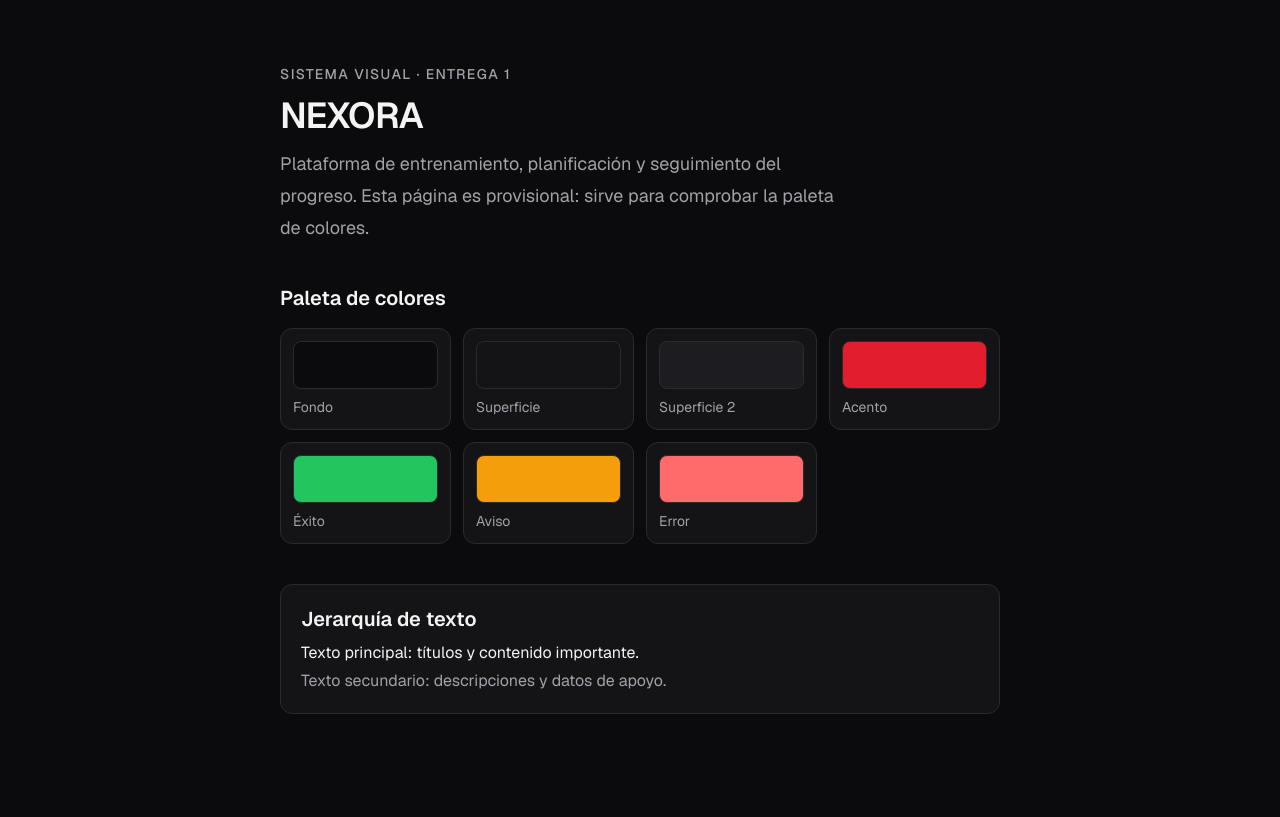
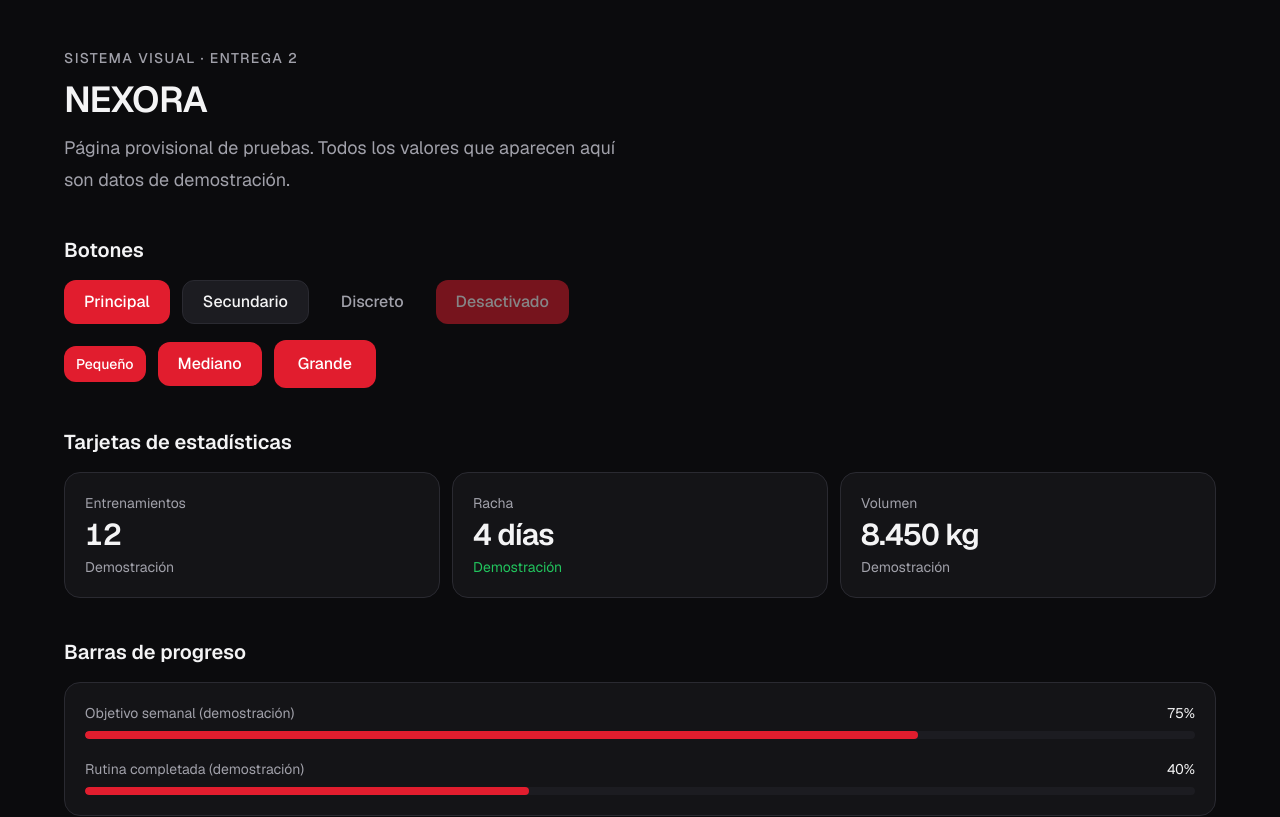
Before and after one commit to nexoragym/Nexora, a Next.js app: page / in a window 1280 px wide. Shown: the top 817 px of the page. Built offline with nearby package versions, Linux system fonts and the light colour scheme.

Commit message:
Fase 2 entrega 2: componentes base

```diff
--- a/app/page.tsx
+++ b/app/page.tsx
@@ -1,64 +1,80 @@
 import { siteConfig } from "../lib/site";
-
-const colores = [
-  { nombre: "Fondo", clase: "bg-background" },
-  { nombre: "Superficie", clase: "bg-surface" },
-  { nombre: "Superficie 2", clase: "bg-surface-2" },
-  { nombre: "Acento", clase: "bg-accent" },
-  { nombre: "Éxito", clase: "bg-success" },
-  { nombre: "Aviso", clase: "bg-warning" },
-  { nombre: "Error", clase: "bg-danger" },
-];
+import { Badge } from "../components/ui/Badge";
+import { Button } from "../components/ui/Button";
+import { Card } from "../components/ui/Card";
+import { ProgressBar } from "../components/ui/ProgressBar";
+import { StatCard } from "../components/ui/StatCard";
 
 export default function Home() {
   return (
-    <main className="mx-auto flex w-full max-w-3xl flex-1 flex-col gap-10 px-6 py-16">
+    <main className="flex w-full flex-1 flex-col gap-10 px-6 py-12 sm:px-10 lg:px-16">
       <header className="flex flex-col gap-3">
         <p className="text-sm font-medium uppercase tracking-widest text-muted">
-          Sistema visual · Entrega 1
+          Sistema visual · Entrega 2
         </p>
         <h1 className="text-4xl font-semibold tracking-tight">
           {siteConfig.name}
         </h1>
         <p className="max-w-xl text-lg leading-8 text-muted">
-          Plataforma de entrenamiento, planificación y seguimiento del
-          progreso. Esta página es provisional: sirve para comprobar la
-          paleta de colores.
+          Página provisional de pruebas. Todos los valores que aparecen aquí
+          son datos de demostración.
         </p>
       </header>
 
-      <section aria-labelledby="paleta">
-        <h2 id="paleta" className="text-xl font-semibold">
-          Paleta de colores
+      <section aria-labelledby="botones" className="flex flex-col gap-4">
+        <h2 id="botones" className="text-xl font-semibold">
+          Botones
         </h2>
-        <ul className="mt-4 grid grid-cols-2 gap-3 sm:grid-cols-4">
-          {colores.map((color) => (
-            <li
-              key={color.nombre}
-              className="rounded-xl border border-border bg-surface p-3"
-            >
-              <div
-                className={`h-12 rounded-lg border border-border ${color.clase}`}
-              />
-              <p className="mt-2 text-sm text-muted">{color.nombre}</p>
-            </li>
-          ))}
-        </ul>
+        <div className="flex flex-wrap items-center gap-3">
+          <Button>Principal</Button>
+          <Button variant="secondary">Secundario</Button>
+          <Button variant="ghost">Discreto</Button>
+          <Button disabled>Desactivado</Button>
+        </div>
+        <div className="flex flex-wrap items-center gap-3">
+          <Button size="sm">Pequeño</Button>
+          <Button size="md">Mediano</Button>
+          <Button size="lg">Grande</Button>
+        </div>
       </section>
 
-      <section
-        aria-labelledby="texto"
-        className="rounded-xl border border-border bg-surface p-5"
-      >
-        <h2 id="texto" className="text-xl font-semibold">
-          Jerarquía de texto
+      <section aria-labelledby="estadisticas" className="flex flex-col gap-4">
+        <h2 id="estadisticas" className="text-xl font-semibold">
+          Tarjetas de estadísticas
         </h2>
-        <p className="mt-2 text-foreground">
-          Texto principal: títulos y contenido importante.
-        </p>
-        <p className="mt-1 text-muted">
-          Texto secundario: descripciones y datos de apoyo.
-        </p>
+        <div className="grid grid-cols-1 gap-3 sm:grid-cols-3">
+          <StatCard label="Entrenamientos" value="12" hint="Demostración" />
+          <StatCard
+            label="Racha"
+            value="4 días"
+            hint="Demostración"
+            tone="success"
+          />
+          <StatCard label="Volumen" value="8.450 kg" hint="Demostración" />
+        </div>
+      </section>
+
+      <section aria-labelledby="progreso" className="flex flex-col gap-4">
+        <h2 id="progreso" className="text-xl font-semibold">
+          Barras de progreso
+        </h2>
+        <Card className="flex flex-col gap-5">
+          <ProgressBar label="Objetivo semanal (demostración)" value={3} max={4} />
+          <ProgressBar label="Rutina completada (demostración)" value={40} />
+        </Card>
+      </section>
+
+      <section aria-labelledby="etiquetas" className="flex flex-col gap-4">
+        <h2 id="etiquetas" className="text-xl font-semibold">
+          Etiquetas
+        </h2>
+        <div className="flex flex-wrap gap-2">
+          <Badge>Neutral</Badge>
+          <Badge tone="accent">Acento</Badge>
+          <Badge tone="success">Completada</Badge>
+          <Badge tone="warning">Pendiente</Badge>
+          <Badge tone="danger">Error</Badge>
+        </div>
       </section>
     </main>
   );
--- /dev/null
+++ b/components/ui/Badge.tsx
@@ -0,0 +1,29 @@
+import type { HTMLAttributes } from "react";
+import { cn } from "../../lib/cn";
+
+export type BadgeTone = "neutral" | "accent" | "success" | "warning" | "danger";
+
+type BadgeProps = HTMLAttributes<HTMLSpanElement> & {
+  tone?: BadgeTone;
+};
+
+const tones: Record<BadgeTone, string> = {
+  neutral: "border-border bg-surface-2 text-muted",
+  accent: "border-accent/40 bg-accent/15 text-foreground",
+  success: "border-success/40 bg-success/15 text-success",
+  warning: "border-warning/40 bg-warning/15 text-warning",
+  danger: "border-danger/40 bg-danger/15 text-danger",
+};
+
+export function Badge({ tone = "neutral", className, ...props }: BadgeProps) {
+  return (
+    <span
+      className={cn(
+        "inline-flex items-center rounded-full border px-2.5 py-0.5 text-xs font-medium",
+        tones[tone],
+        className,
+      )}
+      {...props}
+    />
+  );
+}
--- /dev/null
+++ b/components/ui/Button.tsx
@@ -0,0 +1,45 @@
+import type { ButtonHTMLAttributes } from "react";
+import { cn } from "../../lib/cn";
+
+export type ButtonVariant = "primary" | "secondary" | "ghost";
+export type ButtonSize = "sm" | "md" | "lg";
+
+type ButtonProps = ButtonHTMLAttributes<HTMLButtonElement> & {
+  variant?: ButtonVariant;
+  size?: ButtonSize;
+};
+
+const base =
+  "inline-flex items-center justify-center gap-2 rounded-xl font-medium " +
+  "transition-colors duration-150 select-none " +
+  "disabled:cursor-not-allowed disabled:opacity-50";
+
+const variants: Record<ButtonVariant, string> = {
+  primary: "bg-accent text-accent-foreground enabled:hover:bg-accent-hover",
+  secondary:
+    "border border-border bg-surface-2 text-foreground enabled:hover:bg-border",
+  ghost: "text-muted enabled:hover:bg-surface-2 enabled:hover:text-foreground",
+};
+
+// Los tamaños "md" y "lg" miden al menos 44 px de alto: cómodos al tacto.
+const sizes: Record<ButtonSize, string> = {
+  sm: "h-9 px-3 text-sm",
+  md: "h-11 px-5 text-base",
+  lg: "h-12 px-6 text-base",
+};
+
+export function Button({
+  variant = "primary",
+  size = "md",
+  type = "button",
+  className,
+  ...props
+}: ButtonProps) {
+  return (
+    <button
+      type={type}
+      className={cn(base, variants[variant], sizes[size], className)}
+      {...props}
+    />
+  );
+}
--- /dev/null
+++ b/components/ui/Card.tsx
@@ -0,0 +1,14 @@
+import type { HTMLAttributes } from "react";
+import { cn } from "../../lib/cn";
+
+export function Card({ className, ...props }: HTMLAttributes<HTMLDivElement>) {
+  return (
+    <div
+      className={cn(
+        "rounded-2xl border border-border bg-surface p-5",
+        className,
+      )}
+      {...props}
+    />
+  );
+}
--- /dev/null
+++ b/components/ui/ProgressBar.tsx
@@ -0,0 +1,46 @@
+import { cn } from "../../lib/cn";
+
+type ProgressBarProps = {
+  value: number;
+  max?: number;
+  label: string;
+  showValue?: boolean;
+  className?: string;
+};
+
+export function ProgressBar({
+  value,
+  max = 100,
+  label,
+  showValue = true,
+  className,
+}: ProgressBarProps) {
+  // Protege contra valores fuera de rango (negativos o mayores que el máximo).
+  const maximo = max > 0 ? max : 100;
+  const acotado = Math.min(Math.max(value, 0), maximo);
+  const porcentaje = Math.round((acotado / maximo) * 100);
+
+  return (
+    <div className={cn("w-full", className)}>
+      <div className="mb-2 flex items-center justify-between text-sm">
+        <span className="text-muted">{label}</span>
+        {showValue ? (
+          <span className="tabular-nums text-foreground">{porcentaje}%</span>
+        ) : null}
+      </div>
+      <div
+        role="progressbar"
+        aria-label={label}
+        aria-valuemin={0}
+        aria-valuemax={100}
+        aria-valuenow={porcentaje}
+        className="h-2 w-full overflow-hidden rounded-full bg-surface-2"
+      >
+        <div
+          className="h-full rounded-full bg-accent transition-[width] duration-700 ease-out"
+          style={{ width: `${porcentaje}%` }}
+        />
+      </div>
+    </div>
+  );
+}
--- /dev/null
+++ b/components/ui/StatCard.tsx
@@ -0,0 +1,35 @@
+import { Card } from "./Card";
+import { cn } from "../../lib/cn";
+
+type StatCardProps = {
+  label: string;
+  value: string;
+  hint?: string;
+  tone?: "default" | "success";
+};
+
+export function StatCard({
+  label,
+  value,
+  hint,
+  tone = "default",
+}: StatCardProps) {
+  return (
+    <Card className="flex flex-col gap-1">
+      <p className="text-sm text-muted">{label}</p>
+      <p className="text-3xl font-semibold tracking-tight tabular-nums">
+        {value}
+      </p>
+      {hint ? (
+        <p
+          className={cn(
+            "text-sm",
+            tone === "success" ? "text-success" : "text-muted",
+          )}
+        >
+          {hint}
+        </p>
+      ) : null}
+    </Card>
+  );
+}
--- /dev/null
+++ b/lib/cn.ts
@@ -0,0 +1,6 @@
+// Une nombres de clases CSS ignorando los valores vacíos.
+export function cn(
+  ...clases: Array<string | false | null | undefined>
+): string {
+  return clases.filter(Boolean).join(" ");
+}
```
